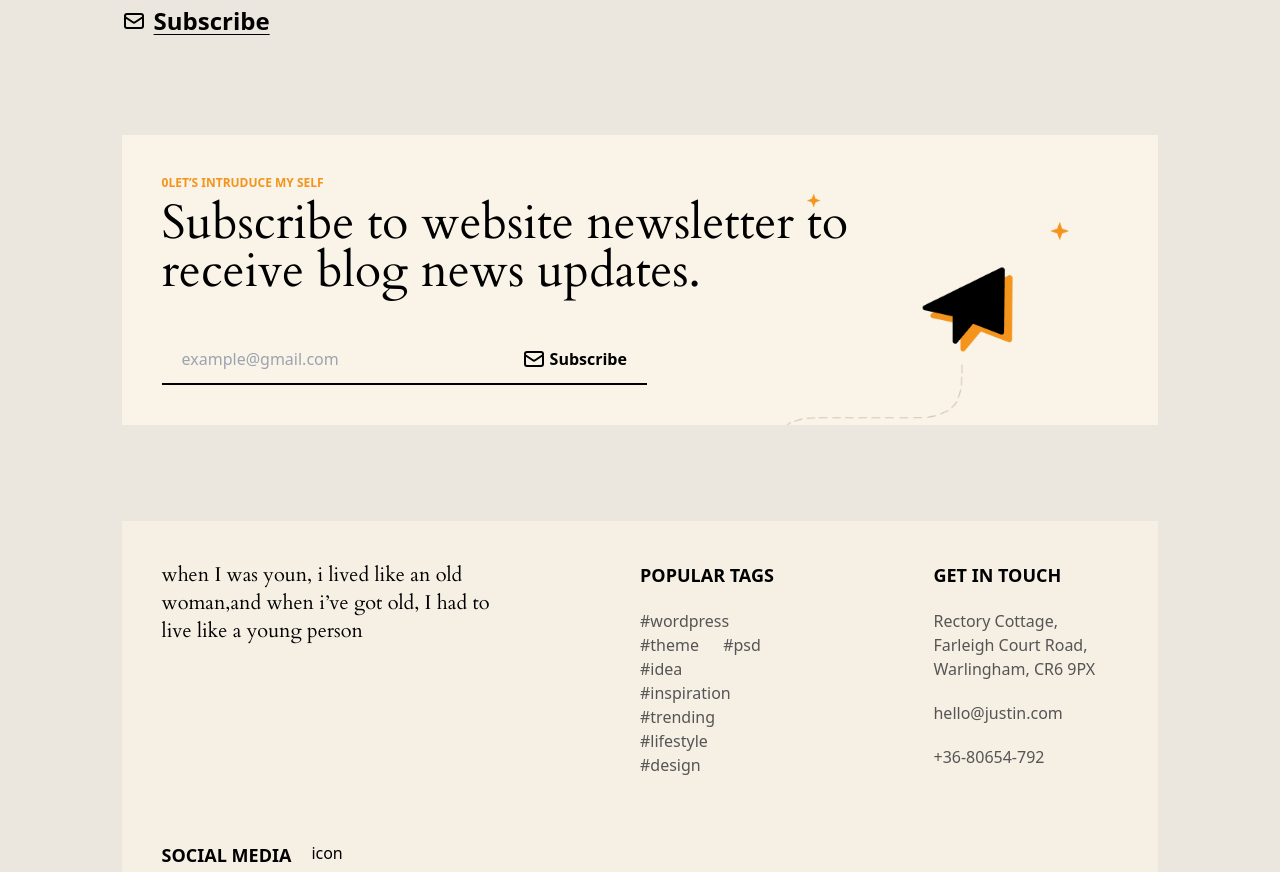
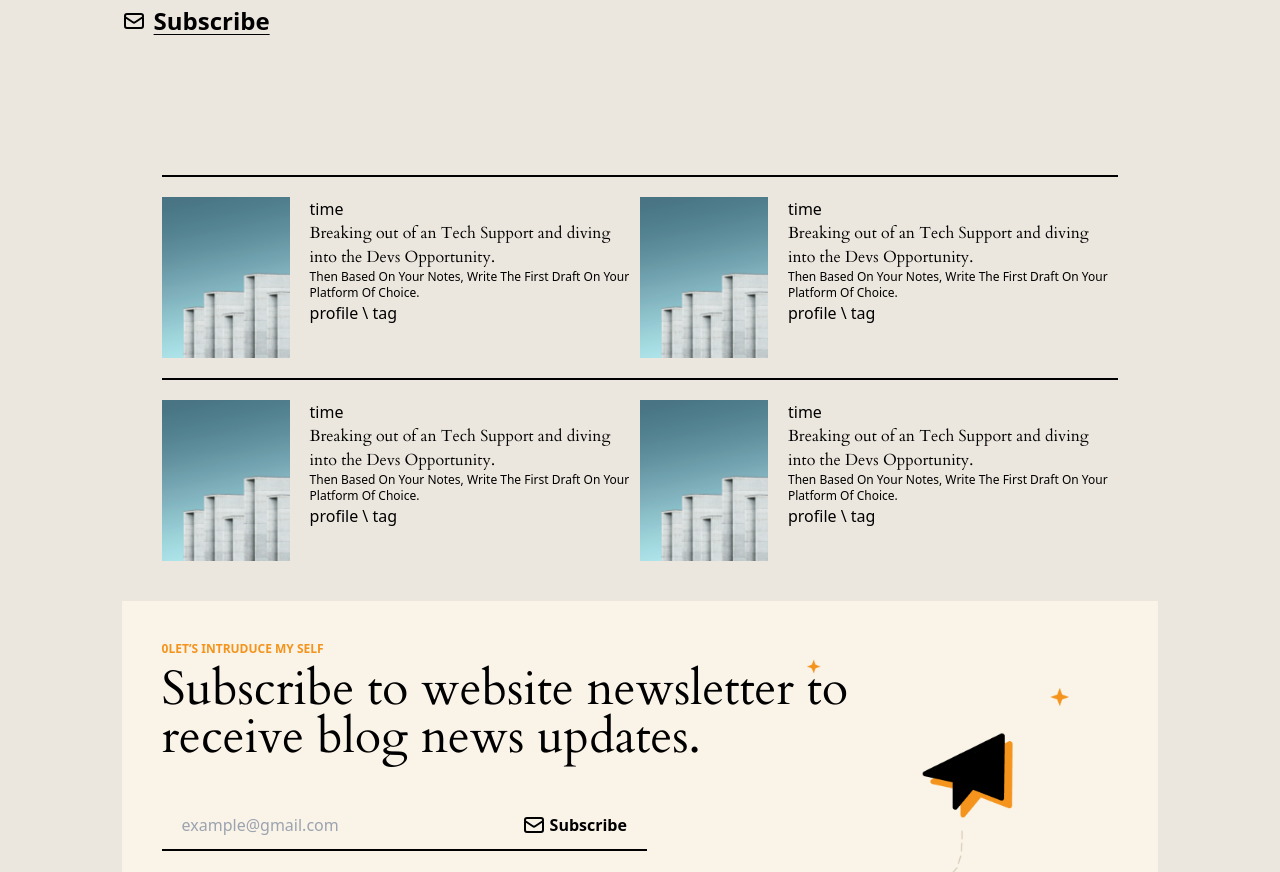
Before and after one commit to JakariaJishan/blog-temp-design, a website: page public/index.html in a window 1280 px wide. Shown: the part 734-1606 px from the top of the page. Drawn offline with Linux system fonts and the light colour scheme.

Commit message:
home page 60%done

```diff
--- a/public/index.html
+++ b/public/index.html
@@ -315,6 +315,101 @@
     </section>
     <!-- hero section end -->
 
+    <!-- recent blog section start -->
+
+    <section>
+      <div class="w-[90%] mx-auto p-10">
+        <div class="flex flex-wrap gap-y-5">
+          <div class="border-t-2 border-black w-1/2">
+            <div class="flex items-start mt-5">
+              <img
+                src="./images/blog-post1.png"
+                class="w-32"
+                alt="recent blog"
+              />
+              <div class="ml-5">
+                <div>time</div>
+                <h2 class="font-cardo text-md">
+                  Breaking out of an Tech Support and diving into the Devs
+                  Opportunity.
+                </h2>
+                <p class="capitalize text-xs">
+                  Then based on your notes, write the first draft on your
+                  platform of choice.
+                </p>
+                <div>profile \ tag</div>
+              </div>
+            </div>
+          </div>
+          <div class="border-t-2 border-black w-1/2">
+            <div class="flex items-start mt-5">
+              <img
+                src="./images/blog-post1.png"
+                class="w-32"
+                alt="recent blog"
+              />
+              <div class="ml-5">
+                <div>time</div>
+                <h2 class="font-cardo text-md">
+                  Breaking out of an Tech Support and diving into the Devs
+                  Opportunity.
+                </h2>
+                <p class="capitalize text-xs">
+                  Then based on your notes, write the first draft on your
+                  platform of choice.
+                </p>
+                <div>profile \ tag</div>
+              </div>
+            </div>
+          </div>
+          <div class="border-t-2 border-black w-1/2">
+            <div class="flex items-start mt-5">
+              <img
+                src="./images/blog-post1.png"
+                class="w-32"
+                alt="recent blog"
+              />
+              <div class="ml-5">
+                <div>time</div>
+                <h2 class="font-cardo text-md">
+                  Breaking out of an Tech Support and diving into the Devs
+                  Opportunity.
+                </h2>
+                <p class="capitalize text-xs">
+                  Then based on your notes, write the first draft on your
+                  platform of choice.
+                </p>
+                <div>profile \ tag</div>
+              </div>
+            </div>
+          </div>
+          <div class="border-t-2 border-black w-1/2">
+            <div class="flex items-start mt-5">
+              <img
+                src="./images/blog-post1.png"
+                class="w-32"
+                alt="recent blog"
+              />
+              <div class="ml-5">
+                <div>time</div>
+                <h2 class="font-cardo text-md">
+                  Breaking out of an Tech Support and diving into the Devs
+                  Opportunity.
+                </h2>
+                <p class="capitalize text-xs">
+                  Then based on your notes, write the first draft on your
+                  platform of choice.
+                </p>
+                <div>profile \ tag</div>
+              </div>
+            </div>
+          </div>
+        </div>
+      </div>
+    </section>
+
+    <!-- recent blog section end -->
+
     <!-- news letter section start-->
     <section class="w-[90%] mx-auto body-font">
       <div
@@ -370,7 +465,7 @@
     <footer class="body-font my-24 w-[90%] mx-auto">
       <div class="bg-[#F5EFE4] p-10">
         <div class="md:flex justify-between items-start">
-          <div class="flex-1">
+          <div class="flex-1 text-center md:text-left">
             <h2 class="font-cardo text-xl md:2xl md:w-3/4">
               when I was youn, i lived like an old woman,and when i’ve got old,
               I had to live like a young person
```
Also changed, not shown: dist/output.css, public/images/blog-post1.png (added).
